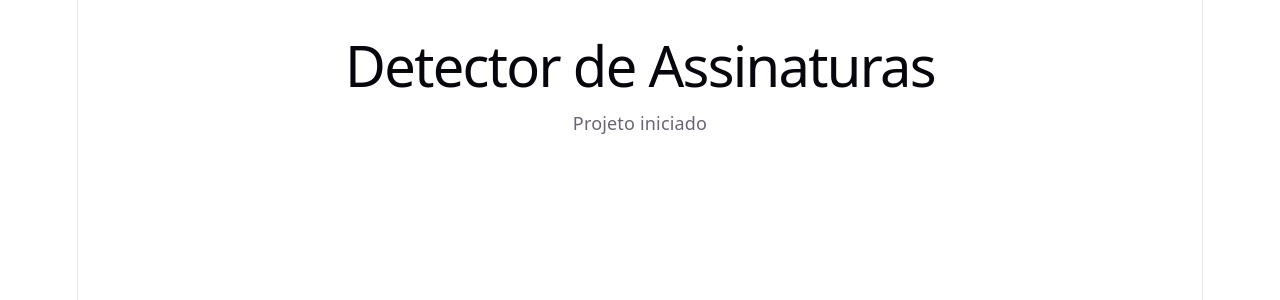
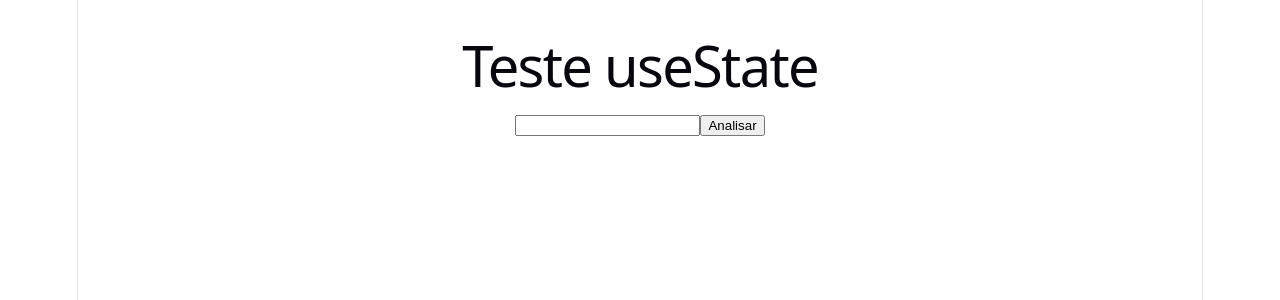
Before and after one commit to thiagobalonyi/subscription-detector, a React (Vite) app: page / in a window 1280 px wide. Shown: the top 300 px of the page. Built offline with nearby package versions, Linux system fonts and the light colour scheme.

Commit message:
feat: implementar input, estado e lógica inicial de detecção de assinaturas

```diff
--- a/src/App.tsx
+++ b/src/App.tsx
@@ -1,8 +1,31 @@
+import { useState } from "react";
+
 function App() {
+  const [texto, setTexto] = useState("");
+  const [resultado, setResultado] = useState("");
+  const analisarTexto = () => {
+    if (texto.includes("Netflix")) {
+      setResultado("Encontramos Netflix");
+    } else {
+      setResultado("Nenhuma Assinatura Encontrada");
+    }
+  };
+
   return (
     <div style={{ padding: 20 }}>
-      <h1>Detector de Assinaturas</h1>
-      <p>Projeto iniciado</p>
+      <h1>Teste useState</h1>
+
+      <input
+      value={texto}
+      onChange={(e) => setTexto(e.target.value)}
+      />
+
+    <button onClick={analisarTexto}>
+      Analisar
+    </button>
+
+      <p>{texto}</p>
+      <p>{resultado}</p>
     </div>
   );
 }
```
